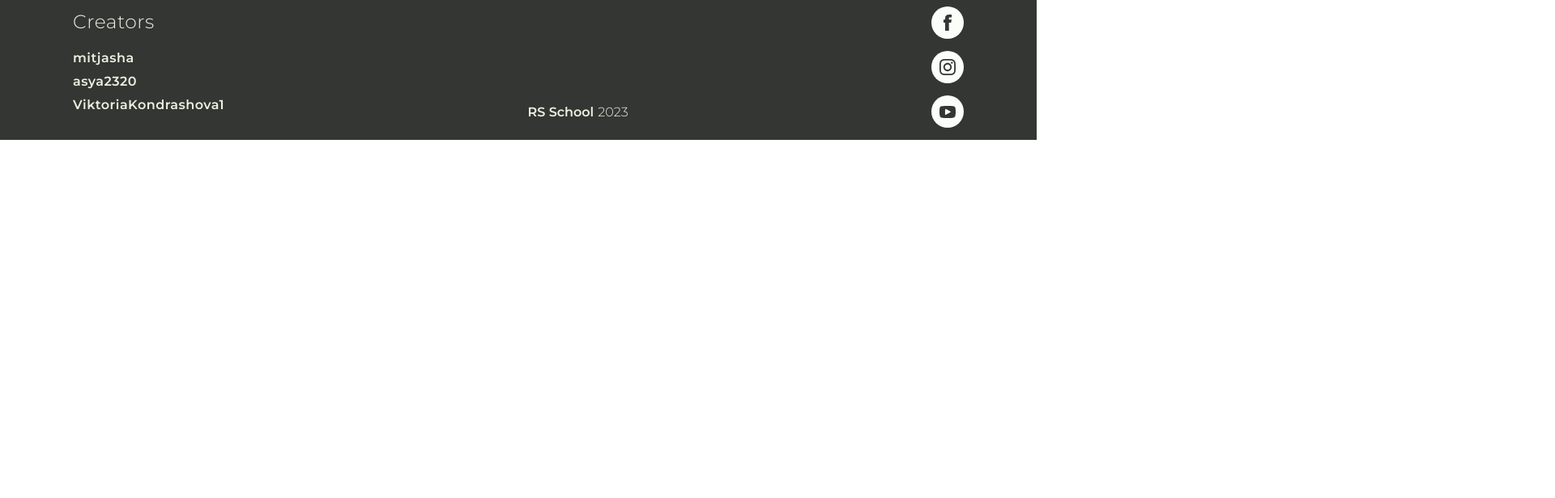
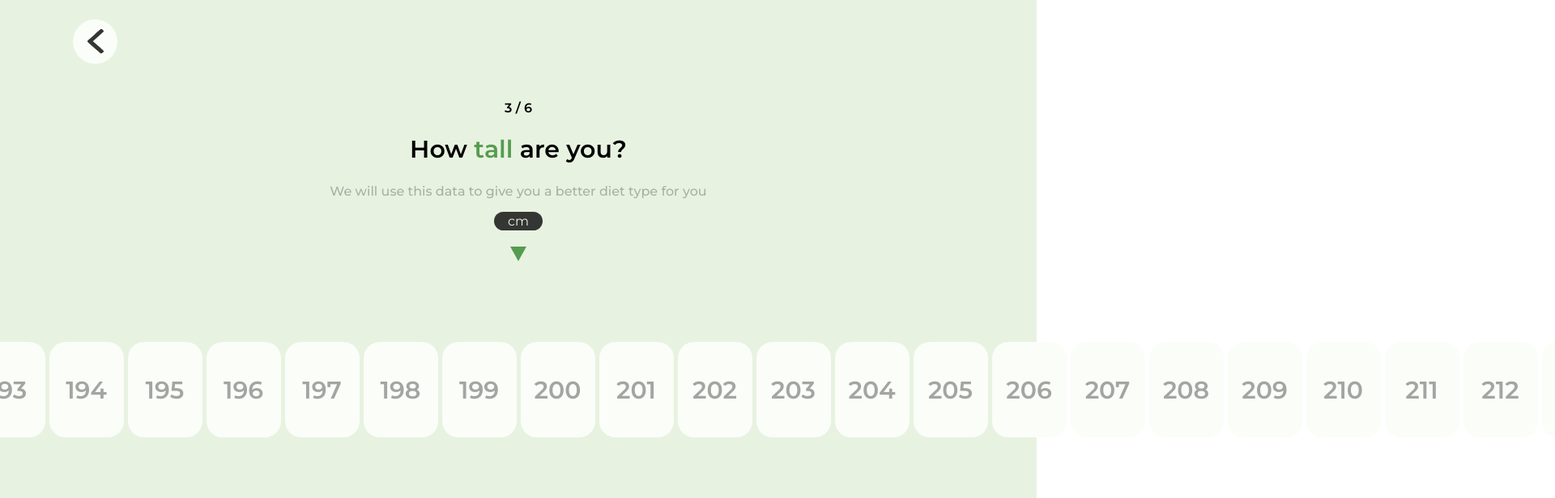
Before and after one commit to mitjasha/avocado, a React (Create React App) app: page / in a window 1280 px wide. Shown: the part 2600-3216 px from the top of the page at 81% size, 1920 px wide, since content can reach past the window. Before the commit the page ends 2773 px from the top, so only its background shows below. Built offline with nearby package versions, Linux system fonts and the light colour scheme.

Commit message:
feat: add tall input component

```diff
--- /dev/null
+++ b/src/components/TallInput/TallInput.scss
@@ -0,0 +1,36 @@
+@import "../../variables";
+
+.tall-input {
+  display: flex;
+  justify-content: center;
+  gap: 5px;
+  align-items: center;
+  margin: 100px 0;
+
+  &__input {
+    display: none;
+
+    &:checked + label {
+      background-color: $middle-green;
+    }
+  }
+
+  &__label {
+    width: 92px;
+    height: 118px;
+    display: flex;
+    background-color: $light-color;
+    border-radius: 20px;
+    justify-content: center;
+    align-items: center;
+    font-weight: 600;
+    color: rgba(0, 0, 0, 0.35);
+    font-size: 30px;
+    cursor: pointer;
+
+    &:hover {
+      transform: scale(1.1);
+      transition: 0.4s all ease;
+    }
+  }
+}
--- /dev/null
+++ b/src/components/TallInput/TallInput.tsx
@@ -0,0 +1,31 @@
+/* eslint-disable jsx-a11y/label-has-associated-control */
+import React from "react";
+import "./TallInput.scss";
+
+const TallInput: React.FC = () => {
+  const minTall = 100;
+  const maxTall = 300;
+  const getTallInputs = () => {
+    const content = [];
+    for (let i = minTall; i < maxTall; i += 1) {
+      content.push(
+        <div>
+          <input
+            type="radio"
+            className="tall-input__input"
+            key={i}
+            id={`${i}`}
+            name="tall"
+          />
+          <label htmlFor="tall" className="tall-input__label">
+            {i}
+          </label>
+        </div>,
+      );
+    }
+    return <div className="tall-input">{content}</div>;
+  };
+  return getTallInputs();
+};
+
+export default TallInput;
--- a/src/pages/RegistrationScreen/RegistrationScreen.scss
+++ b/src/pages/RegistrationScreen/RegistrationScreen.scss
@@ -232,3 +232,28 @@ a {
     cursor: pointer;
   }
 }
+
+.unit {
+  background-color: $dark-color;
+  color: $bg-color;
+  border-radius: 20px;
+  width: 60px;
+  height: 23px;
+  display: flex;
+  margin: auto;
+  justify-content: center;
+  align-items: center;
+  font-weight: 400;
+  margin-bottom: 20px;
+}
+
+.triangle {
+  display: flex;
+  margin: auto;
+  margin-bottom: 20px;
+  width: 0;
+  height: 0;
+  border-left: 10px solid transparent;
+  border-right: 10px solid transparent;
+  border-top: 18px solid $dark-green;
+}
--- a/src/pages/RegistrationScreen/RegistrationScreen.tsx
+++ b/src/pages/RegistrationScreen/RegistrationScreen.tsx
@@ -7,6 +7,7 @@ import BackButton from "../../components/Buttons/BackButton/BackButton";
 import NextRegButton from "../../components/Buttons/NextRegButton/NextRegButton";
 import maleIcon from "../../assets/svg/male.svg";
 import femaleIcon from "../../assets/svg/female.svg";
+import TallInput from "../../components/TallInput/TallInput";
 import "./RegistrationScreen.scss";
 
 const RegistrationScreen: React.FC = () => {
@@ -159,6 +160,22 @@ const RegistrationScreen: React.FC = () => {
           <NextRegButton degree={210} disabled />
         </div>
       </div>
+      <div className="container questions-container">
+        <div className="questions__tall">
+          <BackButton />
+          <div className="process">3 / 6</div>
+          <h2 className="reg-title">
+            How <span className="reg-title__highlight">tall</span> are you?
+          </h2>
+          <p className="data-info">
+            We will use this data to give you a better diet type for you
+          </p>
+          <div className="unit">cm</div>
+          <div className="triangle" />
+          <TallInput />
+          <NextRegButton degree={270} disabled />
+        </div>
+      </div>
     </div>
   );
 };
```
